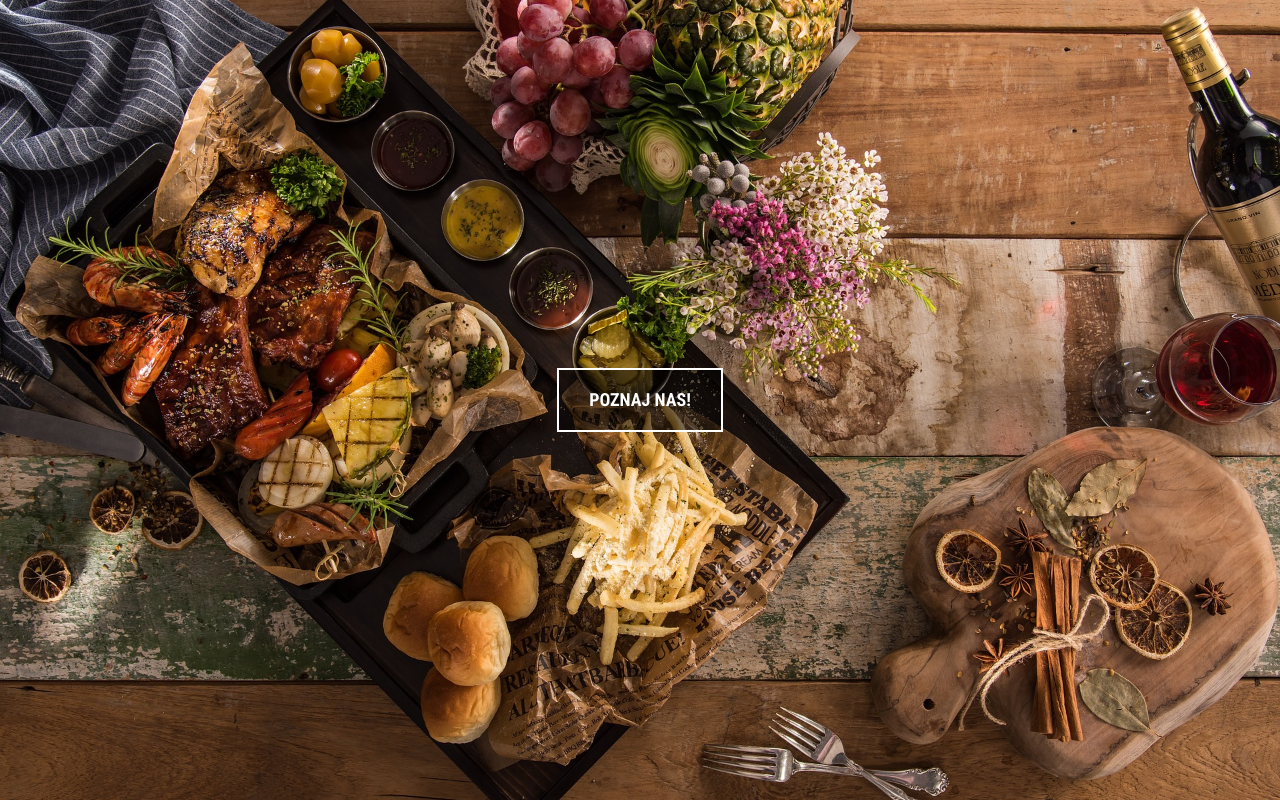
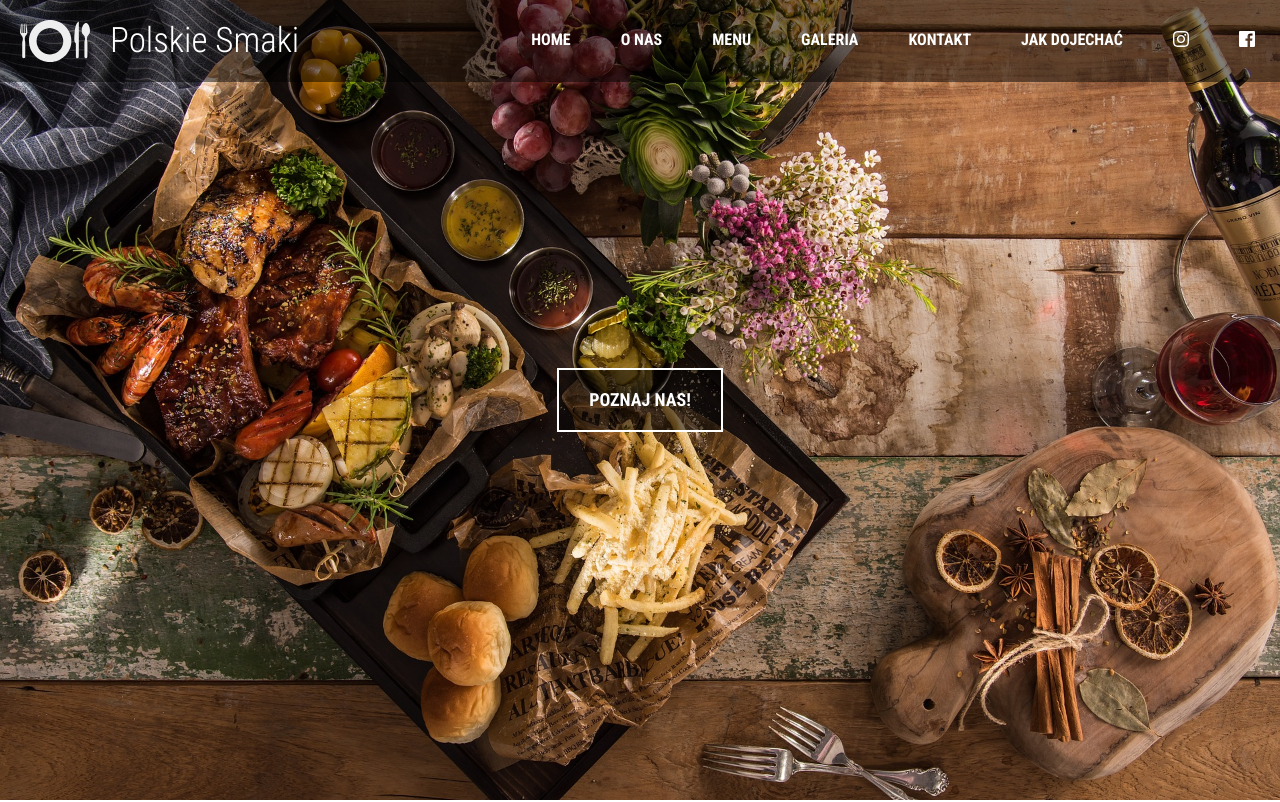
Before and after one commit to HanysSK/restaurant, a plain HTML site: page index.html in a window 1280 px wide. Shown: the top 802 px of the page. Drawn offline with nearby package versions, Linux system fonts and the light colour scheme.

Commit message:
changed styles in navigation, fixed menu__logo-link

```diff
--- /dev/null
+++ b/css/main-navigation.css
@@ -0,0 +1,57 @@
+.main-navigation{
+    position: fixed;
+    top: 0;
+    right: 0;
+    left: 0;
+    background: rgba(0, 0, 0, 0.5);
+    padding: 20px;
+
+}
+.main-navigation__logo-image{
+    width: 70px;
+    margin-right: 20px;
+}
+.main-navigation__social-icon{
+    width: 16px;
+}
+.main-navigation__inner{
+    display: flex;
+    align-items: center;
+    justify-content: space-between;
+    max-width: 1350px;
+    margin: 0 auto;
+}
+.main-navigation__logo-link{
+    text-decoration: none;
+    color: white;
+    display: flex;
+    align-items: center;
+    font-size: 35px;
+}
+
+.main-navigation__menu{
+    display: flex;
+    margin: 0;
+    padding: 0;
+    list-style: none;
+}
+.main-navigation__menu-item{
+    margin-left: 40px;
+    padding: 5px;
+}
+
+@media (max-width: 1199px) {
+    .main-navigation__menu-item{
+   margin-left: 30px;
+    }
+}
+.main-navigation__menu-item:hover{
+    border-bottom: 2px solid white;
+
+}
+.main-navigation__menu-link{
+    text-decoration: none;
+    color: white;
+    text-transform: uppercase;
+    font-weight: bold;
+}
--- a/index.html
+++ b/index.html
@@ -20,10 +20,50 @@
     <link rel="stylesheet" href="css/main-banner.css">
     <link rel="stylesheet" href="css/container.css">
     <link rel="stylesheet" href="css/about-us.css">
+    <link rel="stylesheet" href="css/main-navigation.css">
 </head>
 
 <body>
+    <nav class="main-navigation">
+        <div class="main-navigation__inner">
+            <div class="main-navigation__logo">
+                <a href="#'" class="main-navigation__logo-link">
+                    <img src="/images/logo.svg" alt="logo" class="main-navigation__logo-image">Polskie Smaki
+                </a>
+            </div>
+            <ul class="main-navigation__menu">
+                <li class="main-navigation__menu-item">
+                    <a href="#home" class="main-navigation__menu-link">Home</a>
+                </li>
+                <li class="main-navigation__menu-item">
+                    <a href="#about-us" class="main-navigation__menu-link">O nas</a>
+                </li>
+                <li class="main-navigation__menu-item">
+                    <a href="#menu" class="main-navigation__menu-link">Menu</a>
+                </li>
+                <li class="main-navigation__menu-item">
+                    <a href="#gallery" class="main-navigation__menu-link">Galeria</a>
+                </li>
+                <li class="main-navigation__menu-item">
+                    <a href="#contact" class="main-navigation__menu-link">Kontakt</a>
+                </li>
+                <li class="main-navigation__menu-item">
+                    <a href="#map" class="main-navigation__menu-link">Jak Dojechać</a>
+                </li>
+                <li class="main-navigation__menu-item">
+                    <a href="https://www.instagram.com/" target="_blank" class="main-navigation__menu-link">
+                        <img src="/images/icons/social/instagram.svg" alt="Instagram" class="main-navigation__social-icon">
+                    </a>
+                </li>
+                <li class="main-navigation__menu-item">
+                    <a href="https://www.facebook.com/" target="_blank" class="main-navigation__menu-link">
+                        <img src="/images/icons/social/facebook.svg" alt="facebook" class="main-navigation__social-icon">
+                    </a>
+                </li>
+            </ul>
+        </div>
 
+    </nav>
     <section class="main-banner">
         <a href="#about-us" class="main-banner__button">Poznaj nas!</a>
     </section>
```
